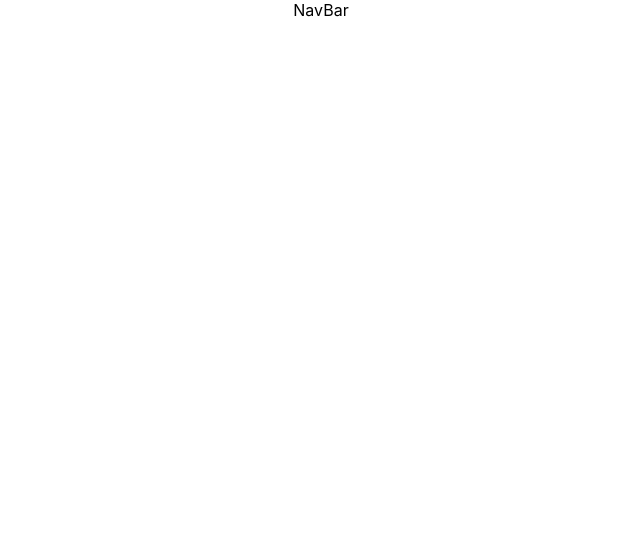
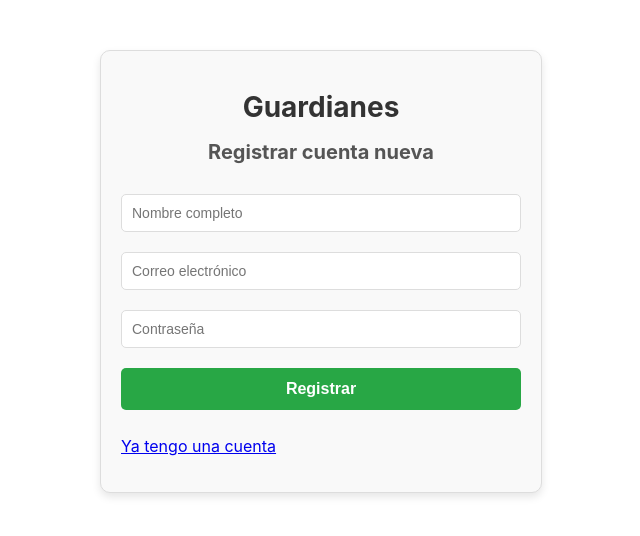
Before and after one commit to CelesteOzerAmi/guardianes, a React (Create React App) app: page /register in a window 1280 px wide. Shown: the top 536 px of the page, without its empty margins (319-959 px from the left). Built offline with nearby package versions, Linux system fonts and the light colour scheme.

Commit message:
Added both Login and Register views, they route to each other, not functional yet.

```diff
--- a/package.json
+++ b/package.json
@@ -6,6 +6,7 @@
     "cra-template": "1.2.0",
     "react": "^19.0.0",
     "react-dom": "^19.0.0",
+    "react-router-dom": "^6.29.0",
     "react-scripts": "^5.0.1"
   },
   "scripts": {
--- a/src/App.js
+++ b/src/App.js
@@ -1,14 +1,17 @@
-import logo from './logo.svg';
-import './App.css';
 import React from 'react';
-import NavBar from './components/NavBar';
+import { BrowserRouter as Router, Routes, Route } from 'react-router-dom';
+import Login from './components/Login';
+import Register from './components/Register';
 
-function App() {
+const App = () => {
   return (
-    <div className="App">
-      <NavBar/>
-    </div>
+    <Router>
+      <Routes>
+        <Route path="/" element={<Login />} />
+        <Route path="/register" element={<Register />} />
+      </Routes>
+    </Router>
   );
-}
+};
 
 export default App;
--- /dev/null
+++ b/src/components/Login.css
@@ -0,0 +1,51 @@
+/* Login.css */
+.login {
+    max-width: 400px;
+    margin: 50px auto;
+    padding: 20px;
+    border: 1px solid #ddd;
+    border-radius: 10px;
+    background-color: #f9f9f9;
+    box-shadow: 0px 4px 8px rgba(0, 0, 0, 0.1);
+  }
+
+  .login h1 {
+    color: #333;
+    text-align: center;
+    font-size: 28px;
+    margin-bottom: 10px;
+  }
+
+  .login h2 {
+    text-align: center;
+    color: #555;
+    font-size: 20px;
+    margin-bottom: 20px;
+  }
+
+  .login input {
+    display: block;
+    width: 100%;
+    padding: 10px;
+    margin: 10px 0;
+    border: 1px solid #ddd;
+    border-radius: 5px;
+    box-sizing: border-box;
+    font-size: 14px;
+  }
+
+  .login button {
+    width: 100%;
+    padding: 12px;
+    background-color: #007bff;
+    color: white;
+    border: none;
+    border-radius: 5px;
+    cursor: pointer;
+    font-size: 16px;
+    font-weight: bold;
+  }
+
+  .login button:hover {
+    background-color: #0056b3;
+  }
--- /dev/null
+++ b/src/components/Login.js
@@ -0,0 +1,22 @@
+import React from 'react';
+import { Link } from 'react-router-dom';
+import './Login.css';
+
+const Login = () => {
+  return (
+    <div className="login">
+      <h1>Guardianes</h1>
+      <h2>Iniciar sesión</h2>
+      <form>
+        <input type="email" placeholder="Correo electrónico" />
+        <input type="password" placeholder="Contraseña" />
+        <button type="submit">Iniciar sesión</button>
+        <p>
+          <Link to="/register">Registrar cuenta nueva</Link>
+        </p>
+      </form>
+    </div>
+  );
+};
+
+export default Login;
--- /dev/null
+++ b/src/components/Register.css
@@ -0,0 +1,57 @@
+/* Register.css */
+.register {
+  max-width: 400px;
+  margin: 50px auto;
+  padding: 20px;
+  border: 1px solid #ddd;
+  border-radius: 10px;
+  background-color: #f9f9f9;
+  box-shadow: 0px 4px 8px rgba(0, 0, 0, 0.1);
+}
+
+.register h1 {
+  color: #333;
+  text-align: center;
+  font-size: 28px;
+  margin-bottom: 10px;
+}
+
+.register h2 {
+    text-align: center;
+    color: #555;
+    font-size: 20px;
+    margin-bottom: 20px;
+  }
+
+.register form {
+  display: flex;
+  flex-direction: column;
+}
+
+.register input {
+  display: block;
+  width: 100%;
+  padding: 10px;
+  margin: 10px 0;
+  border: 1px solid #ddd;
+  border-radius: 5px;
+  box-sizing: border-box;
+  font-size: 14px;
+}
+
+.register button {
+  width: 100%;
+  padding: 12px;
+  background-color: #28a745;
+  color: white;
+  margin: 10px 0;
+  border: none;
+  border-radius: 5px;
+  cursor: pointer;
+  font-size: 16px;
+  font-weight: bold;
+}
+
+.register button:hover {
+  background-color: #218838;
+}
--- /dev/null
+++ b/src/components/Register.js
@@ -0,0 +1,23 @@
+import React from 'react';
+import { Link } from 'react-router-dom';
+import './Register.css';
+
+const Register = () => {
+  return (
+    <div className="register">
+      <h1>Guardianes</h1>
+      <h2>Registrar cuenta nueva</h2>
+      <form>
+        <input type="text" placeholder="Nombre completo" />
+        <input type="email" placeholder="Correo electrónico" />
+        <input type="password" placeholder="Contraseña" />
+        <button type="submit">Registrar</button>
+      </form>
+      <p>
+        <Link to="/">Ya tengo una cuenta</Link>
+      </p>
+    </div>
+  );
+};
+
+export default Register;
```
Also changed, not shown: 1 other file (tests, documents, lock files or other folders).
